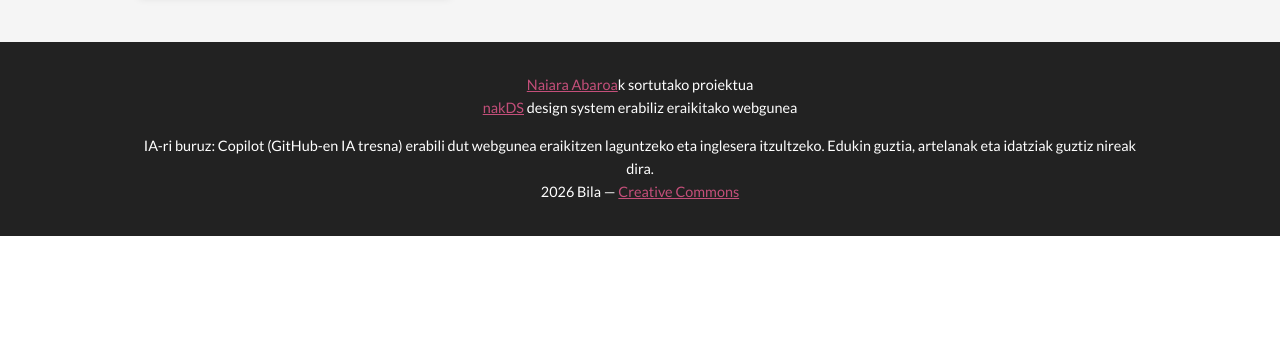
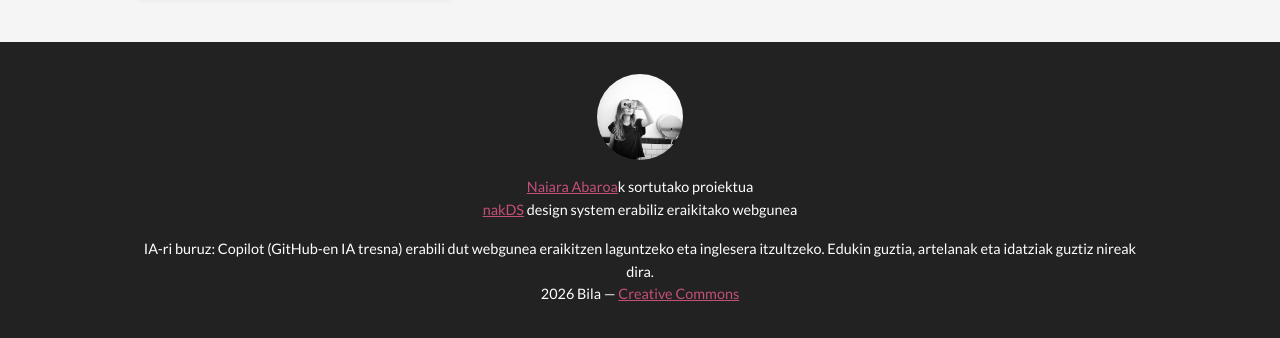
Before and after one commit to nak-studio/bila, a website: page docs/index.html in a window 1280 px wide. Shown: the part 1714-2052 px from the top of the page. Before the commit the page ends 1950 px from the top, so only its background shows below. Drawn offline with Linux system fonts and the light colour scheme.

Commit message:
Add avatar

```diff
--- a/docs/index.html
+++ b/docs/index.html
@@ -49,6 +49,7 @@
   <!-- Footer -->
   <footer class="nk-footer nk-bg--k-2 nk-color--k-10 nk-text-align--center">
     <div class="nk-container--content">
+      <img src="assets/naiara-abaroa.jpg" alt="Naiara Abaroa" class="nk-avatar" style="margin: 0 auto var(--medium);">
       <p id="footer-author"></p>
       <p id="footer-design"></p>
       <p id="footer-ai" class="nk-mtm"></p>
```
